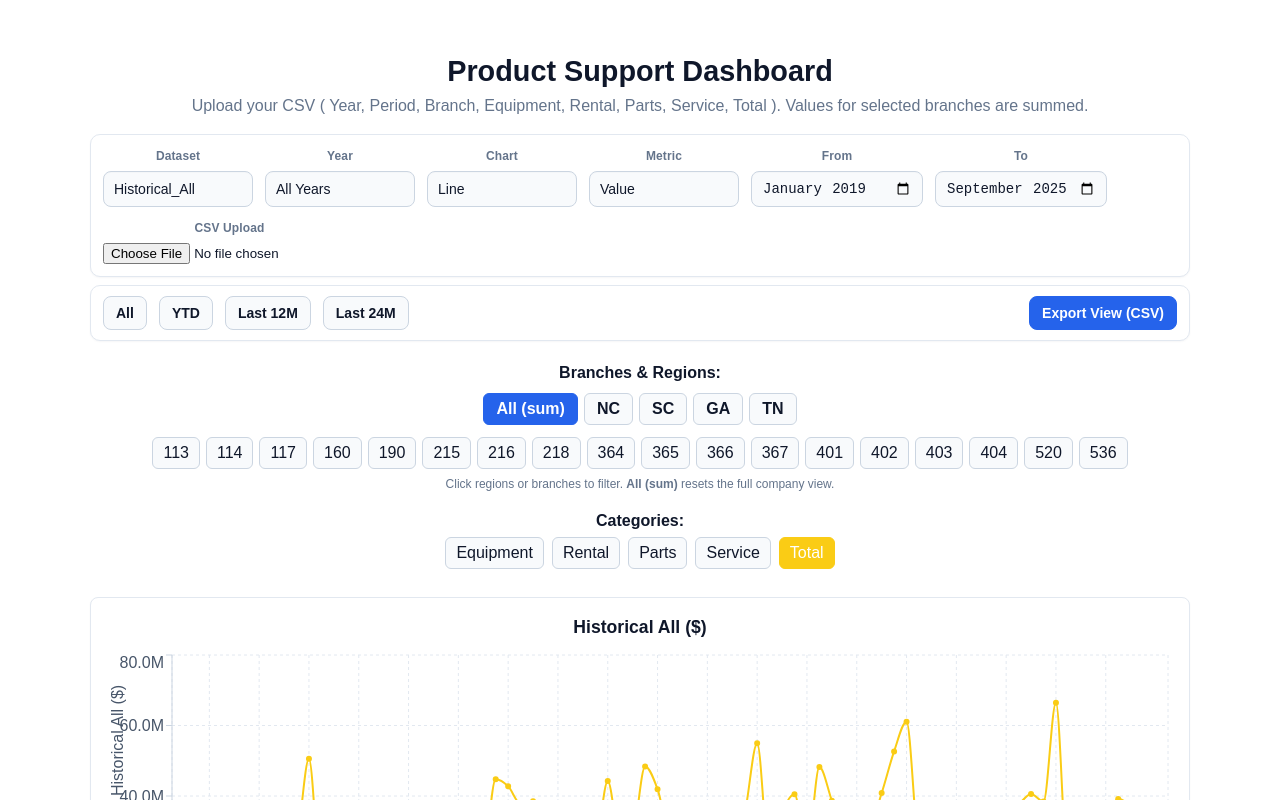
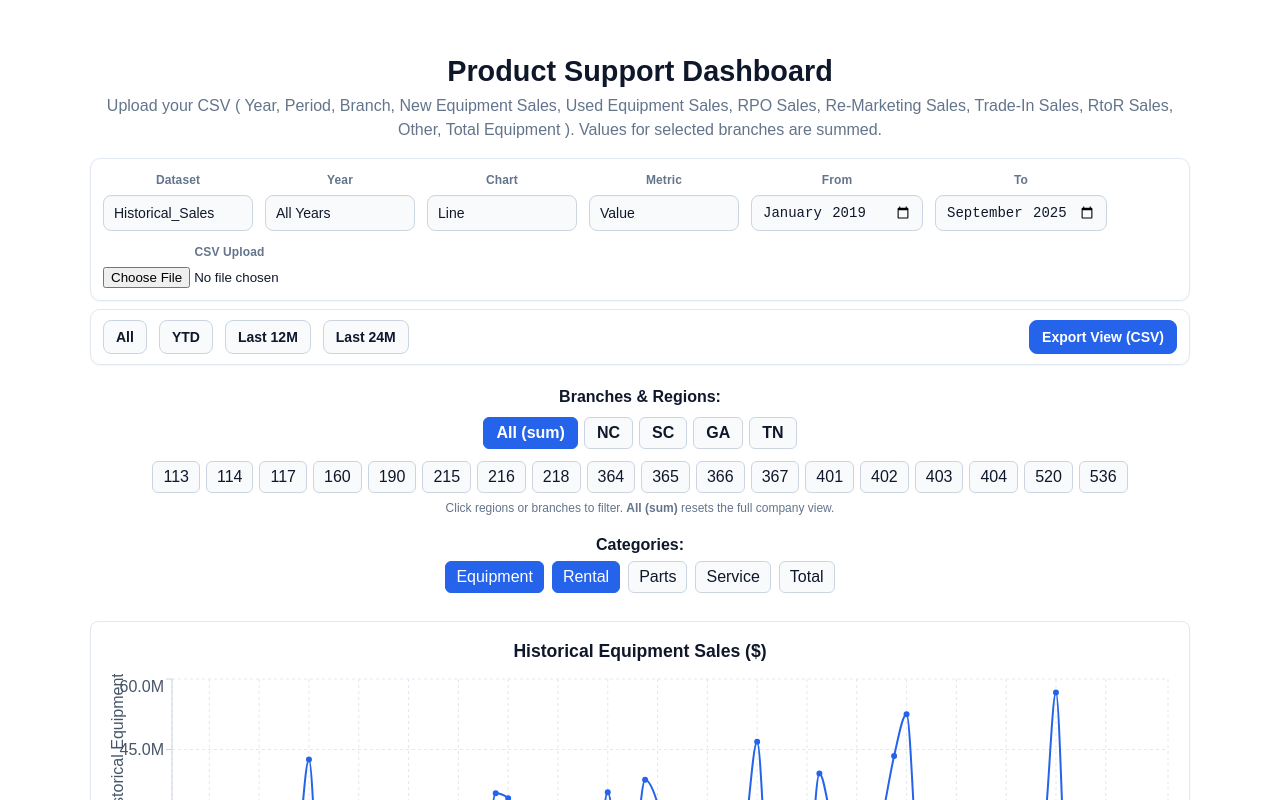
Before and after one commit to bryandelgadillo23/Historical-Sales, a React (Vite) app: page / in a window 1280 px wide. Shown: the top 800 px of the page. Built offline with nearby package versions, Linux system fonts and the light colour scheme.

Commit message:
Update dataset config for historical sales

```diff
--- a/src/App.jsx
+++ b/src/App.jsx
@@ -59,7 +59,7 @@ const formatAbbrev = (n) => {
 };
 const fmtValue = (v, dataset) => {
   if (typeof v !== "number") return v;
-  if (dataset === "Historical_All") {
+  if (dataset === "Historical_Sales") {
     const abs = Math.abs(v);
     if (abs >= 1000) {
       const text = formatAbbrev(v);
@@ -97,7 +97,7 @@ function usePrefersDark() {
   return isDark;
 }
 
-const DEFAULT_DATASET = "Historical_All";
+const DEFAULT_DATASET = "Historical_Sales";
 
 export default function App() {
   const [rows, setRows] = useState([]);
@@ -259,7 +259,7 @@ export default function App() {
   };
 
   const datasetFiles = {
-    [DEFAULT_DATASET]: "/historical_all.csv",
+    [DEFAULT_DATASET]: "/historical_sales.csv",
   };
 
   const normalizeParsedRows = (data, metaFields) => {
@@ -342,7 +342,7 @@ export default function App() {
   // Default categories prefer Total (if present) for a quick summary
   const pickDefaultCategories = (cats) => {
     if (!Array.isArray(cats) || !cats.length) return [];
-    if (cats.includes("Total")) return ["Total"];
+    if (cats.includes("Total Equipment")) return ["Total Equipment"];
     return cats.slice(0, Math.min(2, cats.length));
   };
 
@@ -669,11 +669,14 @@ export default function App() {
   }, []);
 
   const categoryColors = {
-    Equipment: "#2563EB",
-    Rental: "#7C3AED",
-    Parts: "#0EA5E9",
-    Service: "#F97316",
-    Total: "#FACC15",
+    "New Equipment Sales": "#2563EB",
+    "Used Equipment Sales": "#7C3AED",
+    "RPO Sales": "#0EA5E9",
+    "Re-Marketing Sales": "#F97316",
+    "Trade-In Sales": "#F43F5E",
+    "RtoR Sales": "#10B981",
+    Other: "#94A3B8",
+    "Total Equipment": "#FACC15",
   };
 
   const toggleCategory = (c) => {
@@ -709,7 +712,7 @@ export default function App() {
 
   const chartSource =
     metric === "r12" ? r12Data : metric === "r12Value" ? r12ValueData : chartData;
-  const datasetLabel = "Historical All ($)";
+  const datasetLabel = "Historical Equipment Sales ($)";
   const chartTitle =
     metric === "r12"
       ? "R12 Growth %"
@@ -755,7 +758,8 @@ export default function App() {
       <h1 style={{ fontSize: "1.8rem", fontWeight: 700, margin: 0 }}>Product Support Dashboard</h1>
       <p style={{ color: theme.textMuted, marginTop: 6 }}>
         Upload your CSV (
-        Year, Period, Branch, Equipment, Rental, Parts, Service, Total
+        Year, Period, Branch, New Equipment Sales, Used Equipment Sales, RPO Sales,
+        Re-Marketing Sales, Trade-In Sales, RtoR Sales, Other, Total Equipment
         ). Values for selected branches are summed.
       </p>
 
@@ -764,7 +768,7 @@ export default function App() {
         <div className="field">
           <label className="label">Dataset</label>
           <select className="select" value={dataset} onChange={(e) => setDataset(e.target.value)}>
-            <option value={DEFAULT_DATASET}>Historical_All</option>
+            <option value={DEFAULT_DATASET}>Historical_Sales</option>
           </select>
         </div>
 
```
Also changed, not shown: public/historical_sales.csv (renamed from public/historical_all.csv).
